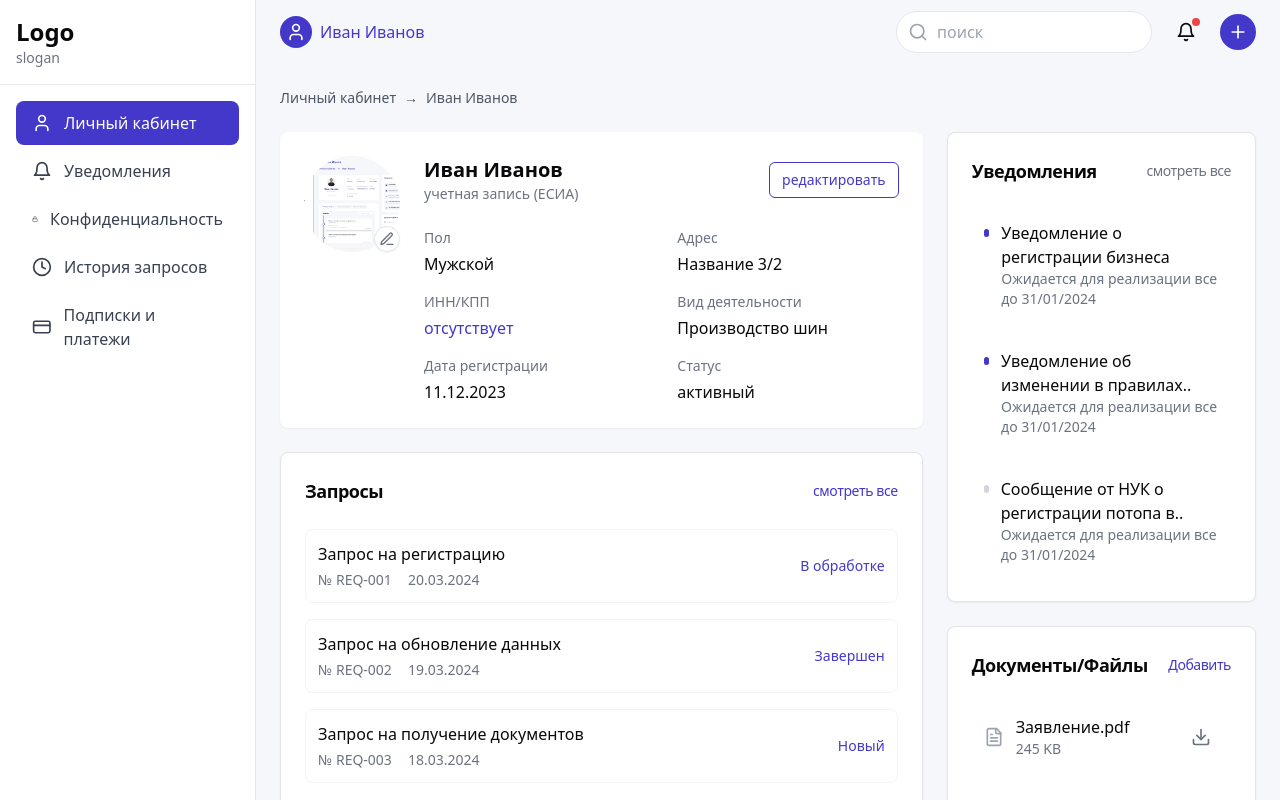
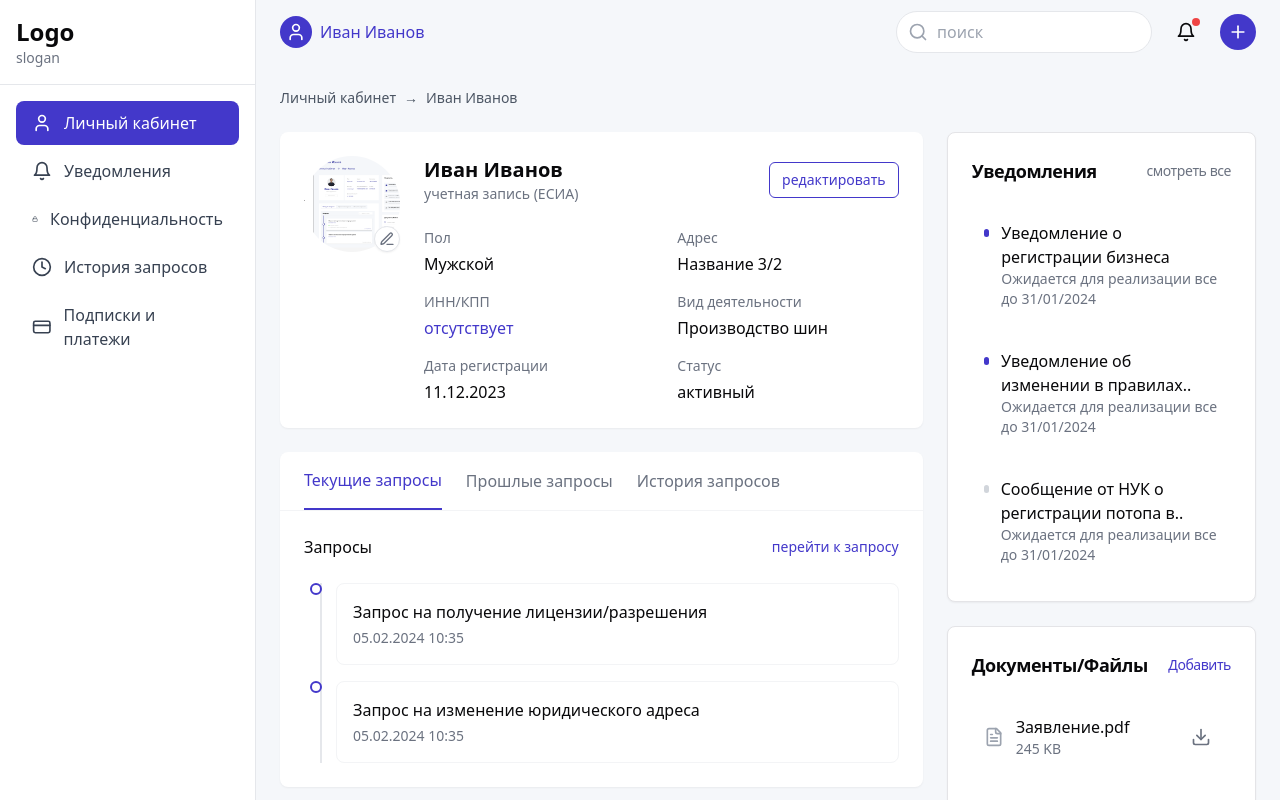
Before and after one commit to baltabekpro/qzan-01, a React (Vite) app: page / in a window 1280 px wide. Shown: the top 800 px of the page. Built offline with nearby package versions, Linux system fonts and the light colour scheme.

Commit message:
Refactor UI based on image
The UI has been refactored to match the design shown in a provided image.  No specific implementation details are included in this commit.

```diff
--- a/src/pages/Index.tsx
+++ b/src/pages/Index.tsx
@@ -41,25 +41,18 @@ export default function Index() {
   const requests = [
     {
       id: 1,
-      title: "Запрос на регистрацию",
-      status: "В обработке",
-      date: "20.03.2024",
-      number: "REQ-001",
+      title: "Запрос на получение лицензии/разрешения",
+      status: "В процессе",
+      date: "05.02.2024",
+      time: "10:35",
     },
     {
       id: 2,
-      title: "Запрос на обновление данных",
-      status: "Завершен",
-      date: "19.03.2024",
-      number: "REQ-002",
-    },
-    {
-      id: 3,
-      title: "Запрос на получение документов",
+      title: "Запрос на изменение юридического адреса",
       status: "Новый",
-      date: "18.03.2024",
-      number: "REQ-003",
-    },
+      date: "05.02.2024",
+      time: "10:35",
+    }
   ];
 
   return (
@@ -79,37 +72,46 @@ export default function Index() {
               <div className="lg:col-span-2 space-y-6">
                 <UserProfile />
 
-                <Card>
-                  <CardHeader>
-                    <CardTitle className="text-lg font-semibold flex items-center justify-between">
-                      Запросы
-                      <button className="text-sm font-normal text-[#4338ca] hover:text-[#3730a3]">
-                        смотреть все
+                <div className="bg-white rounded-lg shadow-sm">
+                  <div className="border-b border-gray-100">
+                    <div className="flex space-x-6 px-6">
+                      <button className="py-4 font-medium text-[#4338ca] border-b-2 border-[#4338ca]">
+                        Текущие запросы
                       </button>
-                    </CardTitle>
-                  </CardHeader>
-                  <CardContent>
-                    <div className="space-y-4">
+                      <button className="py-4 text-gray-500">
+                        Прошлые запросы
+                      </button>
+                      <button className="py-4 text-gray-500">
+                        История запросов
+                      </button>
+                    </div>
+                  </div>
+                  <div className="p-6">
+                    <div className="flex items-center justify-between mb-6">
+                      <h3 className="font-medium">Запросы</h3>
+                      <button className="text-sm text-[#4338ca]">
+                        перейти к запросу
+                      </button>
+                    </div>
+                    <div className="space-y-4 relative">
+                      <div className="absolute left-4 top-0 bottom-0 w-0.5 bg-gray-200 z-0" />
                       {requests.map((request) => (
                         <div
                           key={request.id}
-                          className="flex items-center justify-between p-3 hover:bg-gray-50 rounded-lg transition-colors border border-gray-100"
+                          className="relative z-10 flex items-start pl-8"
                         >
-                          <div className="space-y-1">
-                            <p className="font-medium">{request.title}</p>
-                            <div className="flex items-center space-x-4 text-sm text-gray-500">
-                              <span>№ {request.number}</span>
-                              <span>{request.date}</span>
+                          <div className="absolute left-3 -translate-x-1/2 w-3 h-3 rounded-full border-2 border-[#4338ca] bg-white" />
+                          <div className="flex-1 p-4 bg-white border border-gray-100 rounded-lg hover:border-[#4338ca] transition-colors">
+                            <h4 className="font-medium mb-1">{request.title}</h4>
+                            <div className="text-sm text-gray-500">
+                              {request.date} {request.time}
                             </div>
                           </div>
-                          <span className="text-sm font-medium text-[#4338ca]">
-                            {request.status}
-                          </span>
                         </div>
                       ))}
                     </div>
-                  </CardContent>
-                </Card>
+                  </div>
+                </div>
               </div>
 
               <div className="space-y-6">
```
